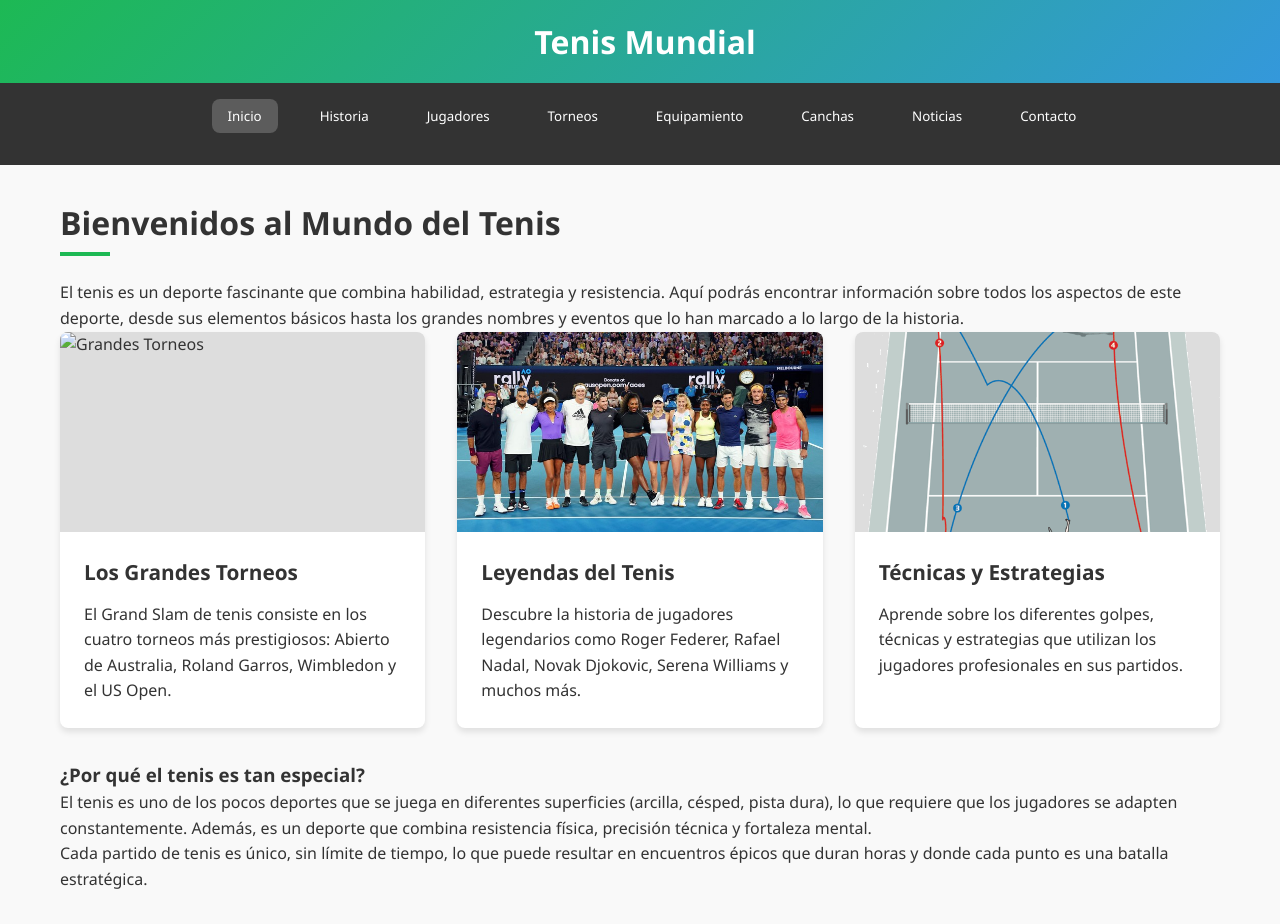
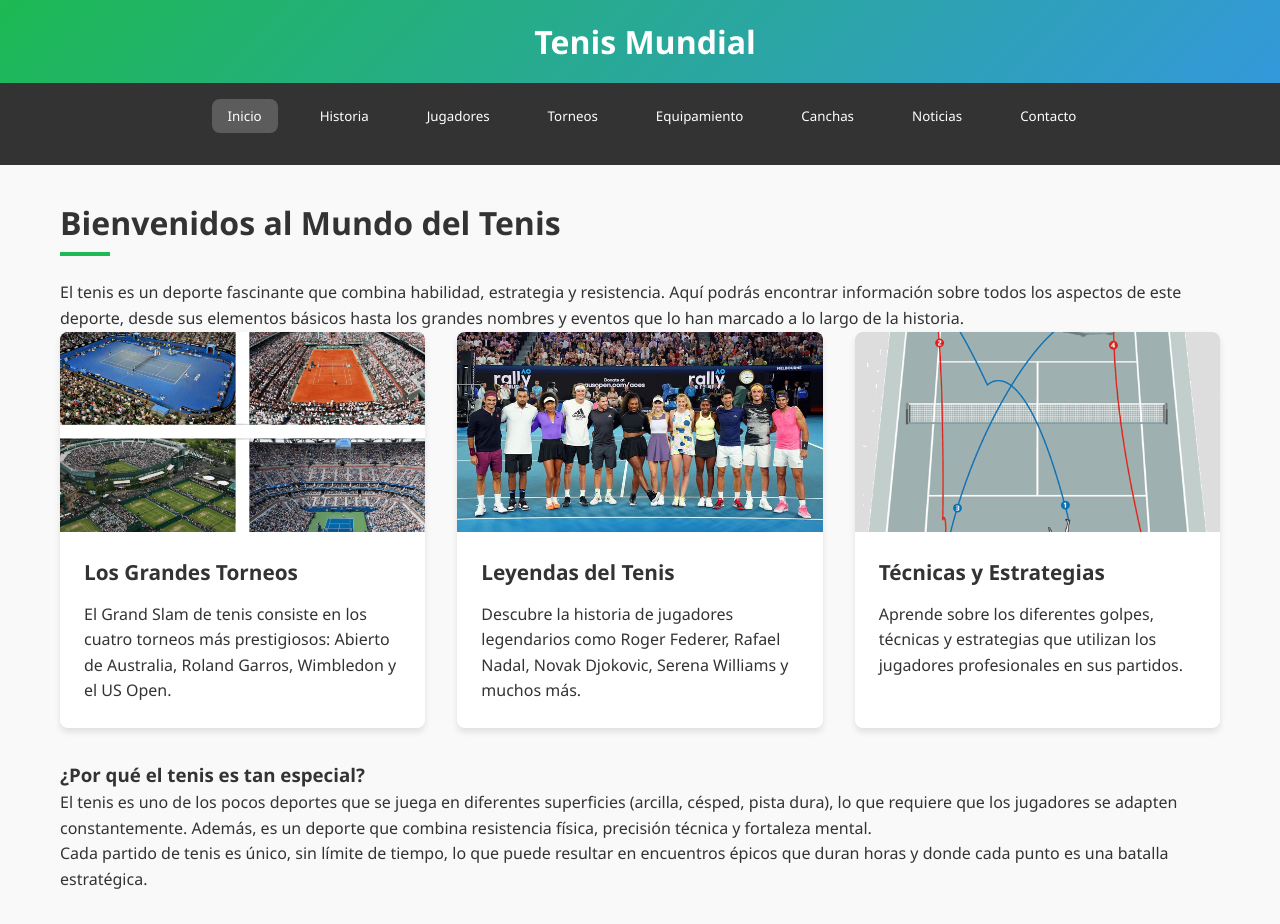
Before and after one commit to tobybenitez/tenis, a plain HTML site: page index.html in a window 1280 px wide. Drawn offline with Linux system fonts and the light colour scheme; files whose address does not match are found by name.

Commit message:
index.html

```diff
--- a/index.html
+++ b/index.html
@@ -306,7 +306,7 @@
 
             <div class="card-grid">
                 <div class="card">
-                    <div class="card-image"><img src="img/grandes torneos.webp" alt="Grandes Torneos"></div>
+                    <div class="card-image"><img src="grandes torneos.webp" alt="Grandes Torneos"></div>
                     <div class="card-content">
                         <h3 class="card-title">Los Grandes Torneos</h3>
                         <p>El Grand Slam de tenis consiste en los cuatro torneos más prestigiosos: Abierto de Australia, Roland Garros, Wimbledon y el US Open.</p>
```
